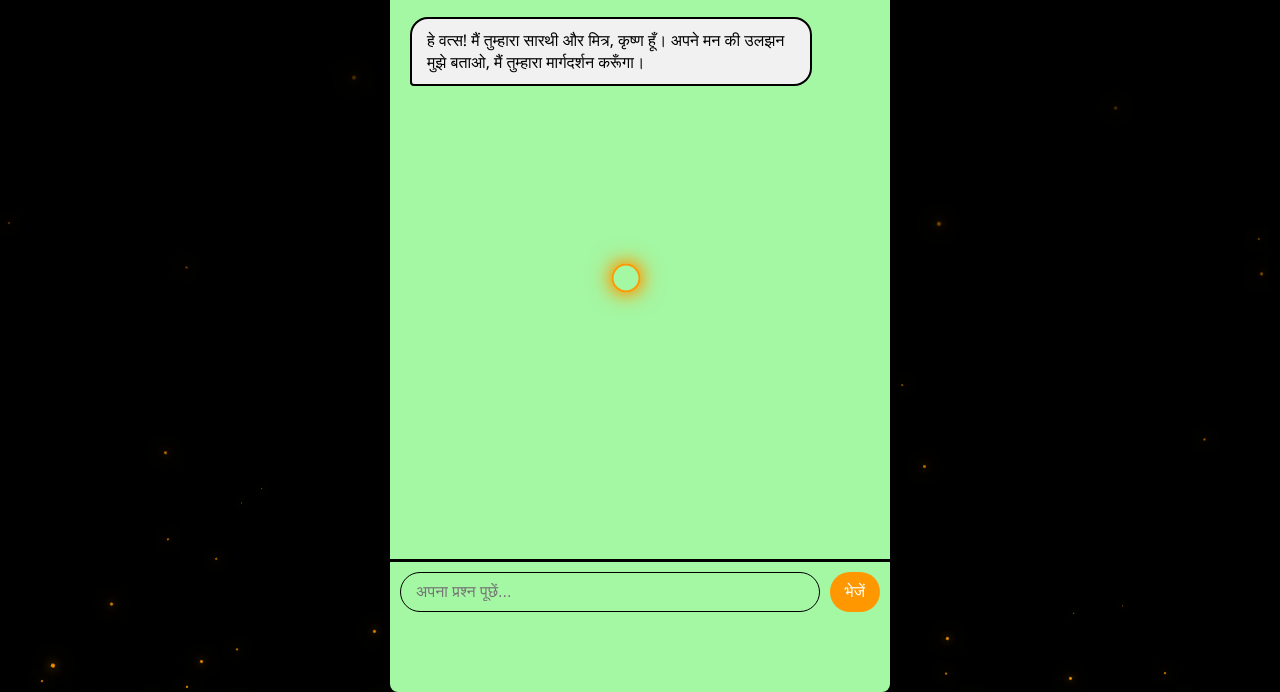
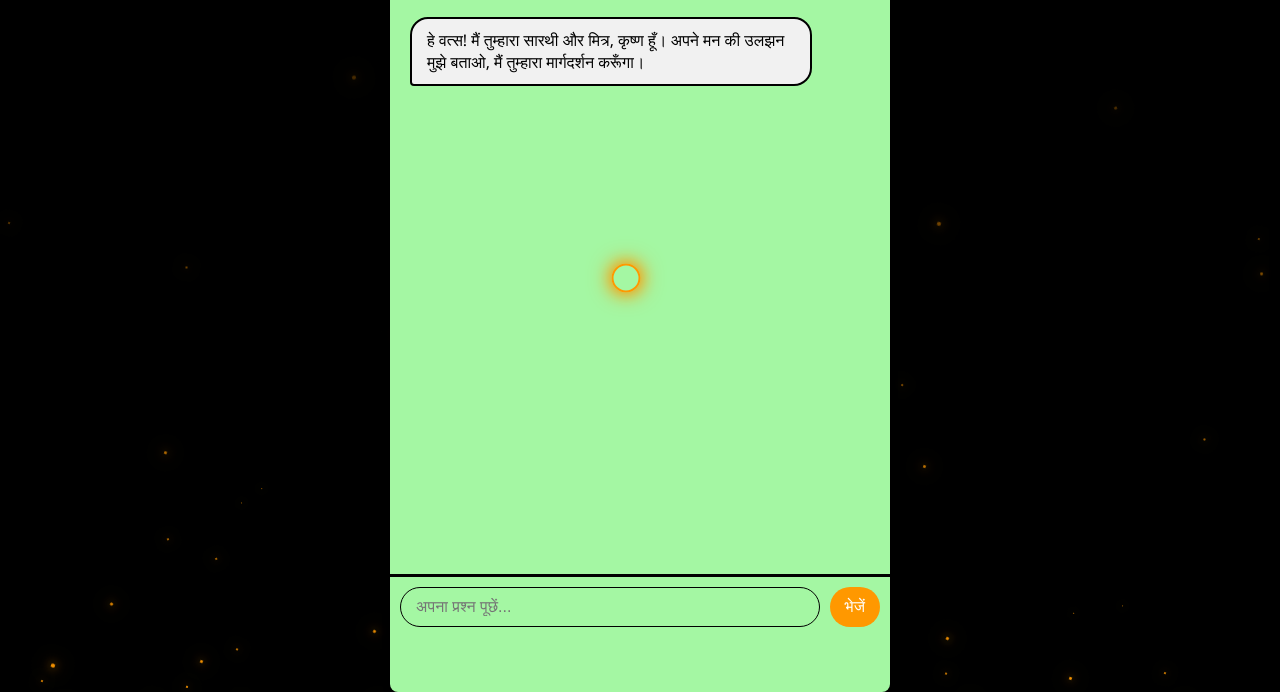
Before and after one commit to omShukla0711/krishna, a plain HTML site: page krishna-chatbot/public/index.html in a window 1280 px wide. Shown: the part 108-800 px from the top of the page. Drawn offline with Linux system fonts and the light colour scheme.

Commit message:
Update style.css

```diff
--- a/krishna-chatbot/public/style.css
+++ b/krishna-chatbot/public/style.css
@@ -230,7 +230,7 @@ body.dark-mode .bot-message {
     display: flex;
     padding: 10px;
     border-top: 3px solid black;
-    margin-bottom:70px;
+    margin-bottom:55px;
 
 }
 
```
